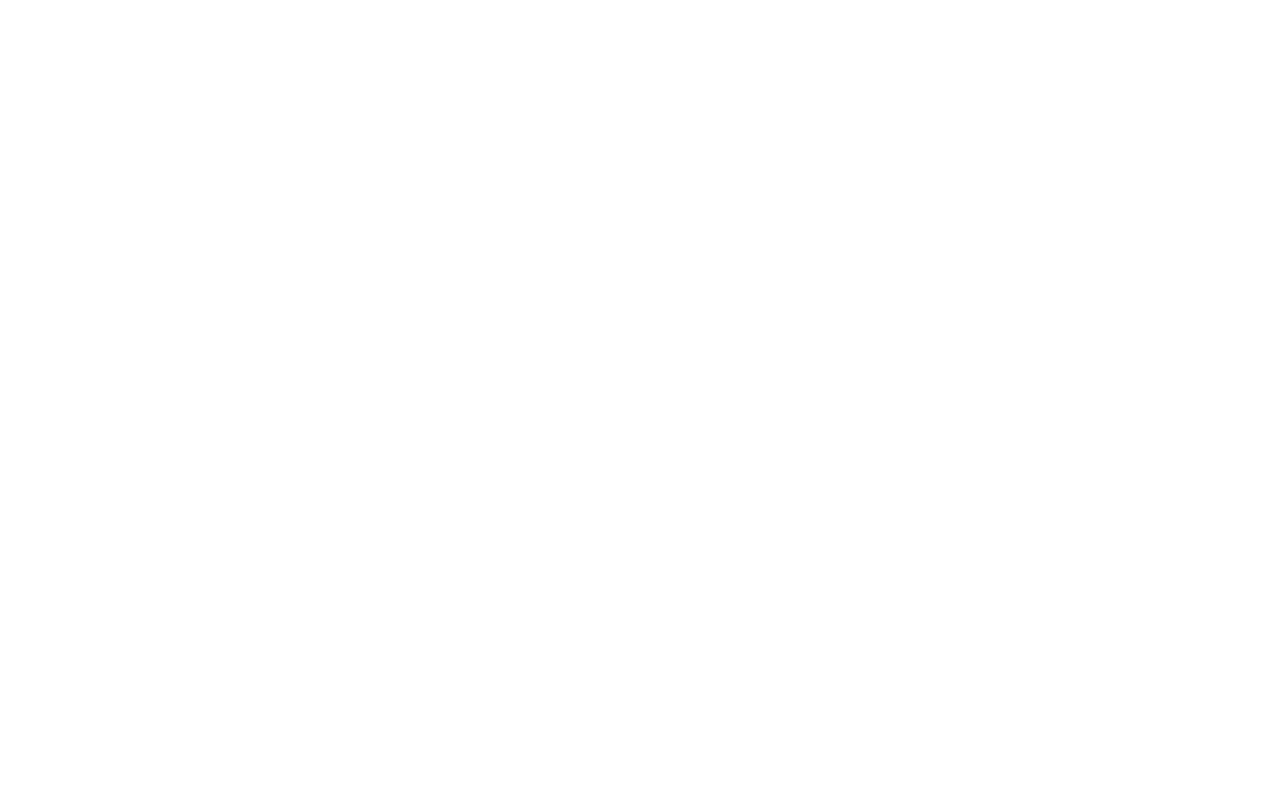
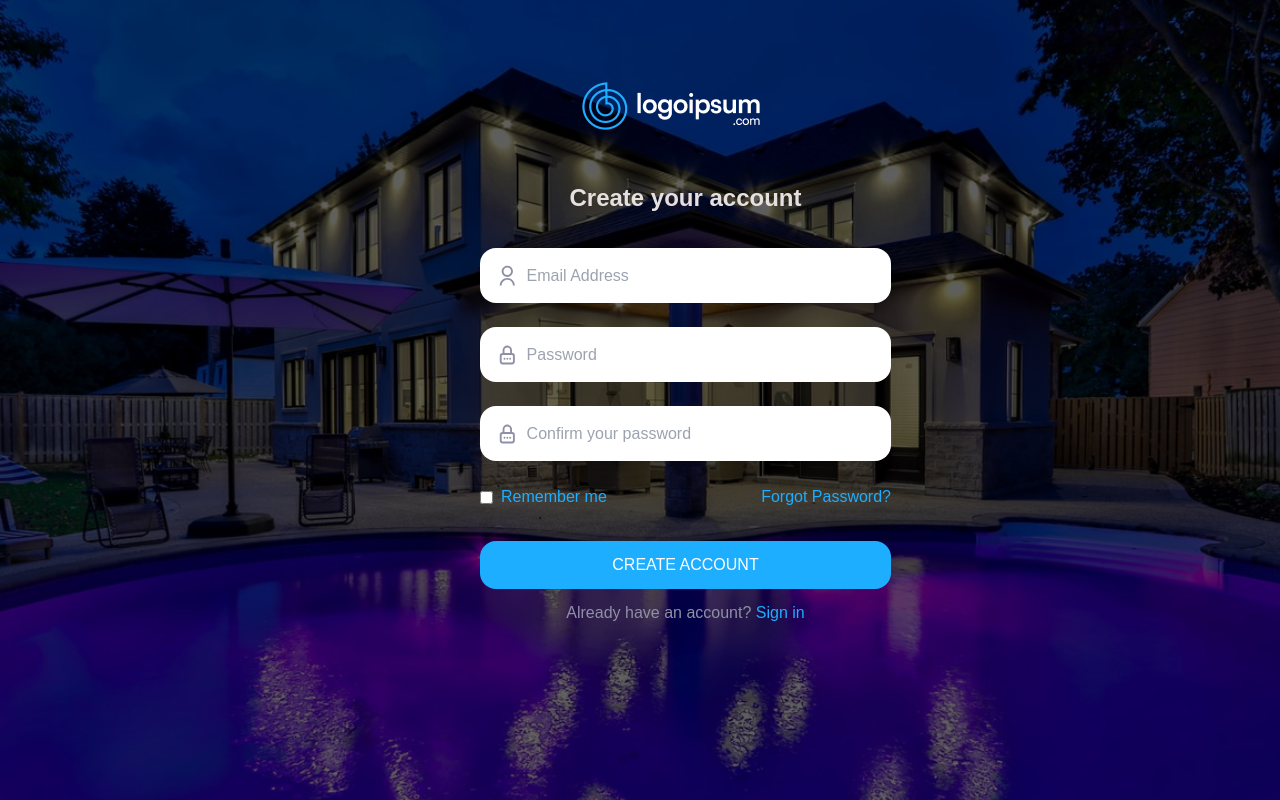
Before and after one commit to DARYA-hp/PROJECT-3, a React (Vite) app: page /SignUp in a window 1280 px wide. Before the commit this address had no page. Built offline with nearby package versions, Linux system fonts and the light colour scheme; a web font is replaced by a local one.

Commit message:
signin and signup added to projext

```diff
--- a/src/App.jsx
+++ b/src/App.jsx
@@ -7,6 +7,8 @@ import Market from './Pages/Market';
 import AboutUs1 from "./Pages/AboutUs1"
 import { Contact } from 'lucide-react';
 import ContactUs from './Pages/ContactUs';
+import SignIn from './Pages/SignIn';
+import SignUp from './Pages/SignUp';
 function App() {
   return (
     <>
@@ -14,11 +16,16 @@ function App() {
         <Routes>
           <Route path="/" element={<Layout><HomePage /></Layout>} />
           <Route path="/Product" element={<Layout><Product /></Layout>} />
-          <Route path="/About Us" element={<Layout><AboutUs1/></Layout>}/>
+          <Route path="/About Us" element={<Layout><AboutUs1 /></Layout>} />
           <Route path="/Market" element={<Layout><Market /></Layout>} />
-          <Route path="/Contact Us" element={<Layout><ContactUs/></Layout>}/>
+          <Route path="/Contact Us" element={<Layout><ContactUs /></Layout>} />
+          <Route path="/SignIn" element={<SignIn />} />
+          <Route path="/SignUp" element={<SignUp />} />
         </Routes>
       </Router>
+
+
+
     </>
   )
 }
--- a/src/Components/AboutHeader.jsx
+++ b/src/Components/AboutHeader.jsx
@@ -11,7 +11,7 @@ function AboutHeader() {
                     </div>
                 </div>
                 <div>
-                    <img src="/image1.png" alt="" className=" ml-32 w-64 h-[336px]" />
+                    <img src="/image1.png" alt="" className=" ml-32 w-64 h-[336px] -scale-x-100" />
                 </div>
             </div>
 
--- a/src/Components/AboutS1.jsx
+++ b/src/Components/AboutS1.jsx
@@ -6,7 +6,7 @@ import { TiTick } from "react-icons/ti";
 function AboutS1() {
     return (
         <div className="relative w-full bg-white transition-colors duration-300">
-            <div className=" pl-20 pt-28">
+            <div className=" pl-20 pt-40">
                 <div className="grid lg:grid-cols-2 items-center justify-around">
                     <div className="relative">
                         <div>
--- a/src/Components/AboutSlide3.jsx
+++ b/src/Components/AboutSlide3.jsx
@@ -6,12 +6,14 @@ import "swiper/css";
 import "swiper/css/navigation";
 import "swiper/css/pagination";
 import { useRef } from "react";
-
+import { useNavigate, useLocation } from "react-router-dom";
 
 function AboutSlide3() {
 
   const prevRef = useRef(null);
   const nextRef = useRef(null);
+  const navigate = useNavigate();
+  const location = useLocation();
 
 
   return (
@@ -95,7 +97,8 @@ function AboutSlide3() {
               We provide a complete service for the sale, purchase or rental of real estate.
             </p>
             <div className="pt-8">
-              <button className="text-white font-[550] bg-[#1DAEFF] px-12 rounded-xl py-2">
+              <button className="text-white font-[550] bg-[#1DAEFF] px-12 rounded-xl py-2"
+              onClick={() => navigate("/Contact Us")}>
                 Contact Us
               </button>
             </div>
--- a/src/Components/Footer.jsx
+++ b/src/Components/Footer.jsx
@@ -38,7 +38,6 @@ function Footer() {
                         <li>Agents</li>
                         <li>Blog</li>
                         <li>Media</li>
-                        <li className="cursor-pointer" onClick={() => navigate("/HomePage")}>Contact Us</li>
                         <li className="cursor-pointer" onClick={() => navigate("/Contact Us")}>Contact Us</li>
                     </ul>
                 </div>
--- a/src/Components/Header.jsx
+++ b/src/Components/Header.jsx
@@ -15,7 +15,8 @@ function Header() {
                         <li className="cursor-pointer" onClick={() => navigate("/About Us")}>ABOUT US</li>
                         <li className="cursor-pointer" onClick={() => navigate("/Contact Us")}>CONTACT US</li>
                     </ul>
-                    <button className=" text-[16px] font-[600] text-[#1DAEFF] border-2 border-[#1DAEFF] py-[7px] px-[32px] rounded-xl">LOG IN</button>
+                    <button className=" text-[16px] font-[600] text-[#1DAEFF] border-2 border-[#1DAEFF] py-[7px] px-[32px] rounded-xl"
+                    onClick={() => navigate("/SignIn")}>LOG IN</button>
                 </div>
             </div>
         </>
--- a/src/Components/MarketHeader.jsx
+++ b/src/Components/MarketHeader.jsx
@@ -11,7 +11,7 @@ function MarketHeader(){
                 </div>
             </div>
             <div>
-                <img src="/image1.png" alt="" className=" ml-32 w-64 h-[336px]"/>
+                <img src="/image1.png" alt="" className=" ml-32 w-64 h-[336px] -scale-x-100"/>
             </div>
         </div>
 
--- a/src/Components/Slide3.jsx
+++ b/src/Components/Slide3.jsx
@@ -1,4 +1,7 @@
+import { useNavigate, useLocation } from "react-router-dom";
 function Slide3() {
+    const navigate = useNavigate();
+    const location = useLocation();
     const properties = [
         { id: 1, img: "/13.jpg", title: "103/143 West Street, Crows Nest", bedrooms: 10, area: 150, garage: 2, builder: "X Builder", price: "$45,545" },
         { id: 2, img: "/14.jpg", title: "103/143 West Street, Crows Nest", bedrooms: 10, area: 150, garage: 2, builder: "X Builder", price: "$45,545" },
@@ -58,7 +61,8 @@ function Slide3() {
                             We provide a complete service for the sale, purchase or rental of real estate.
                         </p>
                         <div className="pt-8">
-                            <button className="text-white font-[550] bg-[#1DAEFF] px-12 rounded-xl py-2">
+                            <button className="text-white font-[550] bg-[#1DAEFF] px-12 rounded-xl py-2"
+                                onClick={() => navigate("/Contact Us")}>
                                 Contact Us
                             </button>
                         </div>
--- /dev/null
+++ b/src/Pages/SignIn.jsx
@@ -0,0 +1,54 @@
+import { RiUserLine } from "react-icons/ri";
+import { TbLockPassword } from "react-icons/tb";
+import { useNavigate } from "react-router-dom";
+
+function SignIn() {
+    const navigate = useNavigate();
+    return (
+        <div className="relative bg-[url('/23.jpg')] h-screen bg-no-repeat bg-cover">
+            <div className="absolute inset-0 bg-black/60">
+                <div className="ml-[480px] mt-28 w-[411px]">
+                    <div className="text-center mb-8">
+                        <img src="/Logo (2).png" alt="" className="pb-12 ml-[100px]" />
+                        <p className="text-[24px] font-[700] text-[#e7e0e0]">Welcome Back</p>
+                    </div>
+
+                    <form className="flex flex-col gap-3">
+                        <div className="flex flex-row items-center pl-4 rounded-2xl bg-white w-[411px] h-[55px]">
+                            <RiUserLine className="text-[24px] text-[#8F90A6]" />
+                            <input type="text" placeholder="Email Address" className="outline-none pl-2 w-full" required />
+                        </div>
+
+                        <div className="flex flex-row items-center pl-4 rounded-2xl bg-white w-[411px] h-[55px]">
+                            <TbLockPassword className="text-[24px] text-[#8F90A6]" />
+                            <input type="password" placeholder="Password" className="outline-none pl-2 w-full" required />
+                        </div>
+
+                        <div className="pt-3 flex flex-row w-[411px] justify-between items-center text-white">
+                            <div className="flex flex-row items-center gap-2">
+                                <input type="checkbox" required />
+                                <p className="text-[#1DAEFF]">Remember me</p>
+                            </div>
+                            <a href="" className="text-[#1DAEFF]">  Forgot Password? </a>
+                        </div>
+
+                        <button type="submit" className="mt-5 text-white rounded-2xl bg-[#1DAEFF] w-[411px] py-3">
+                            SIGN IN
+                        </button>
+                    </form>
+
+                    <div className="text-center mt-3">
+                        <p className="text-[#8F90A6]">
+                            Don’t you have account?{" "}
+                            <span className="text-[#1DAEFF] cursor-pointer" onClick={() => navigate("/Signup")} >
+                                Sign up
+                            </span>
+                        </p>
+                    </div>
+                </div>
+            </div>
+        </div>
+    );
+}
+
+export default SignIn;
--- /dev/null
+++ b/src/Pages/SignUp.jsx
@@ -0,0 +1,65 @@
+import { RiUserLine } from "react-icons/ri";
+import { TbLockPassword } from "react-icons/tb";
+import { useNavigate } from "react-router-dom";
+
+function SignUp() {
+    const navigate = useNavigate();
+    return (
+        <div className="relative bg-[url('/23.jpg')] h-screen bg-no-repeat bg-cover">
+            <div className="absolute inset-0 bg-black/60">
+                <div className="ml-[480px] mt-20 w-[411px]">
+                    <div className="text-center mb-8">
+                        <img src="/Logo (2).png" alt="" className="pb-12 ml-[100px]" />
+                        <p className="text-[24px] font-[700] text-[#e7e0e0]">Create your account</p>
+                    </div>
+
+                    <form className="flex flex-col gap-3">
+                        <div className="flex flex-row items-center pl-4 rounded-2xl bg-white w-[411px] h-[55px]">
+                            <RiUserLine className="text-[24px] text-[#8F90A6]" />
+                            <input  type="text"  placeholder="Email Address"
+                                className="outline-none pl-2 w-full"  required />
+                        </div>
+
+                        <div className="flex flex-row items-center pl-4 rounded-2xl bg-white w-[411px] h-[55px] mt-3">
+                            <TbLockPassword className="text-[24px] text-[#8F90A6]" />
+                            <input  type="password"
+                                placeholder="Password"  className="outline-none pl-2 w-full"  required/>
+                        </div>
+
+                        <div className="flex flex-row items-center pl-4 rounded-2xl bg-white w-[411px] h-[55px] mt-3">
+                            <TbLockPassword className="text-[24px] text-[#8F90A6]" />
+                            <input  type="password"
+                                placeholder="Confirm your password"   className="outline-none pl-2 w-full"  required />
+                        </div>
+
+                        <div className="pt-3 flex flex-row w-[411px] justify-between items-center text-white">
+                            <div className="flex flex-row items-center gap-2">
+                                <input type="checkbox" required />
+                                <p className="text-[#1DAEFF]">Remember me</p>
+                            </div>
+                            <a href="" className="text-[#1DAEFF]">
+                                Forgot Password?
+                            </a>
+                        </div>
+
+                        <button type="submit"
+                            className="mt-5 text-white rounded-2xl bg-[#1DAEFF] w-[411px] py-3">
+                            CREATE ACCOUNT
+                        </button>
+                    </form>
+
+                    <div className="text-center mt-3">
+                        <p className="text-[#8F90A6]">
+                            Already have an account?{" "}
+                            <span className="text-[#1DAEFF] cursor-pointer" onClick={() => navigate("/SignIn")} >
+                                Sign in
+                            </span>
+                        </p>
+                    </div>
+                </div>
+            </div>
+        </div>
+    );
+}
+
+export default SignUp;
```
Also changed, not shown: src/Components/AboutS2.jsx (+6 -6 lines), src/Pages/ContactUs.jsx (+49 -38 lines), public/Logo (2).png (added).
